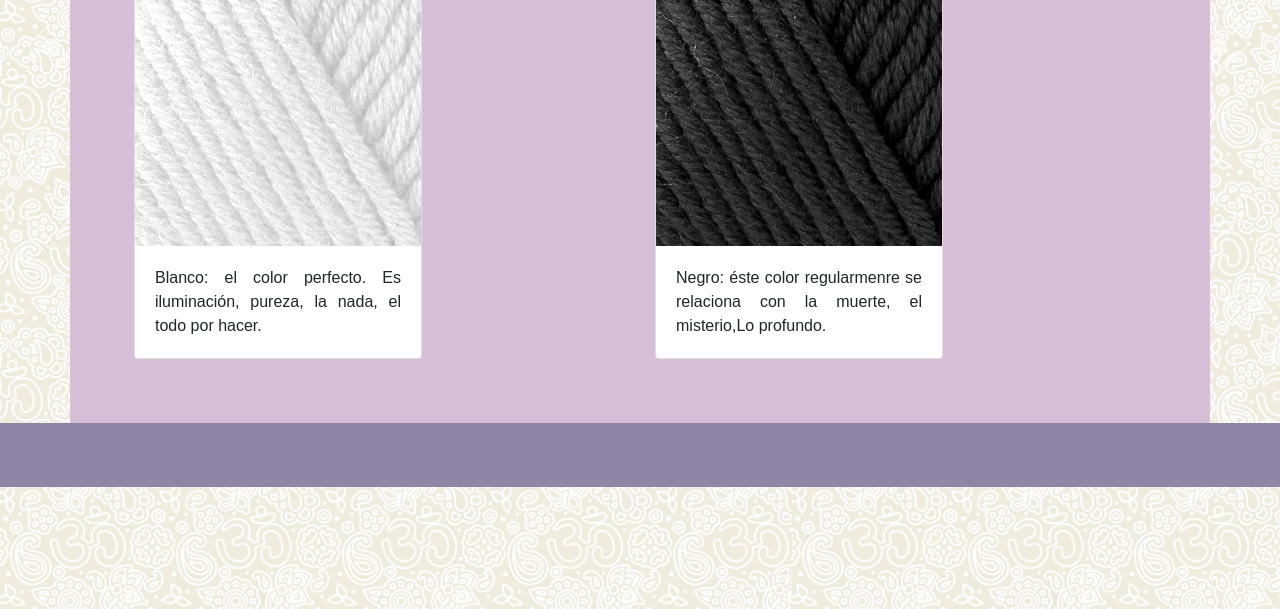
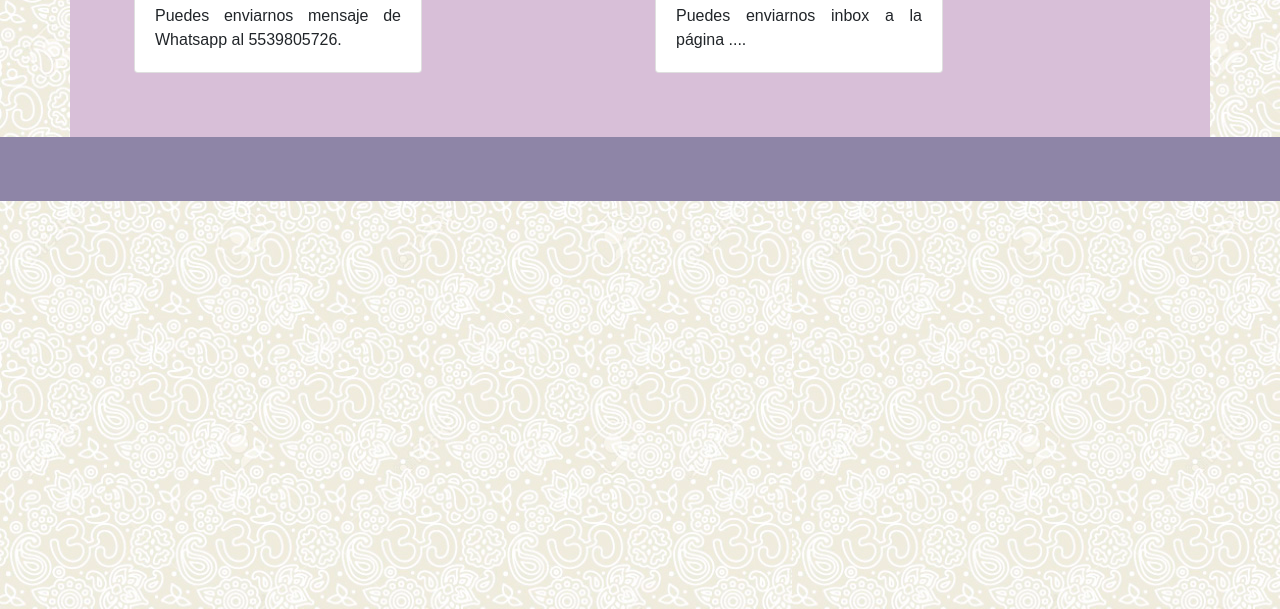
Before and after one commit to yaz-boop/Mandalas-tejidos, a plain HTML site: page views/contacto.html in a window 1280 px wide. Shown: the part 191-800 px from the top of the page. Drawn offline with nearby package versions, Linux system fonts and the light colour scheme.

Commit message:
contacto

```diff
--- a/views/contacto.html
+++ b/views/contacto.html
@@ -40,18 +40,17 @@
         <div class="row card-color">
             <div class="col-sm">
                 <div class="card" style="width: 18rem;">
-                    <img src="../assets/ESTAMBRE BCO.jpg" class="card-img-top" alt="...">
+                    <img src="assets/whatsapp.png" class="card-img-top" alt="...">
                     <div class="card-body">
-                        <p class="card-text">Blanco: el color perfecto. Es iluminación, pureza, la nada, el todo por
-                            hacer.</p>
+                        <p class="card-text">Puedes enviarnos mensaje de Whatsapp al 5539805726.</p>
                     </div>
                 </div>
             </div>
             <div class="col-sm">
                 <div class="card" style="width: 18rem;">
-                    <img src="../assets/ESTAMBRE NEGRO.jpg" class="card-img-top" alt="...">
+                    <img src="assets/whatsapp.png" class="card-img-top" alt="...">
                     <div class="card-body">
-                        <p class="card-text">Negro: éste color regularmenre se relaciona con la muerte, el misterio,Lo profundo.</p>
+                        <p class="card-text">Puedes enviarnos inbox a la página ....</p>
                     </div>
                 </div>
 
```
Also changed, not shown: assets/messenger.jpg (added), assets/whatsapp.png (added), 2 other files.
